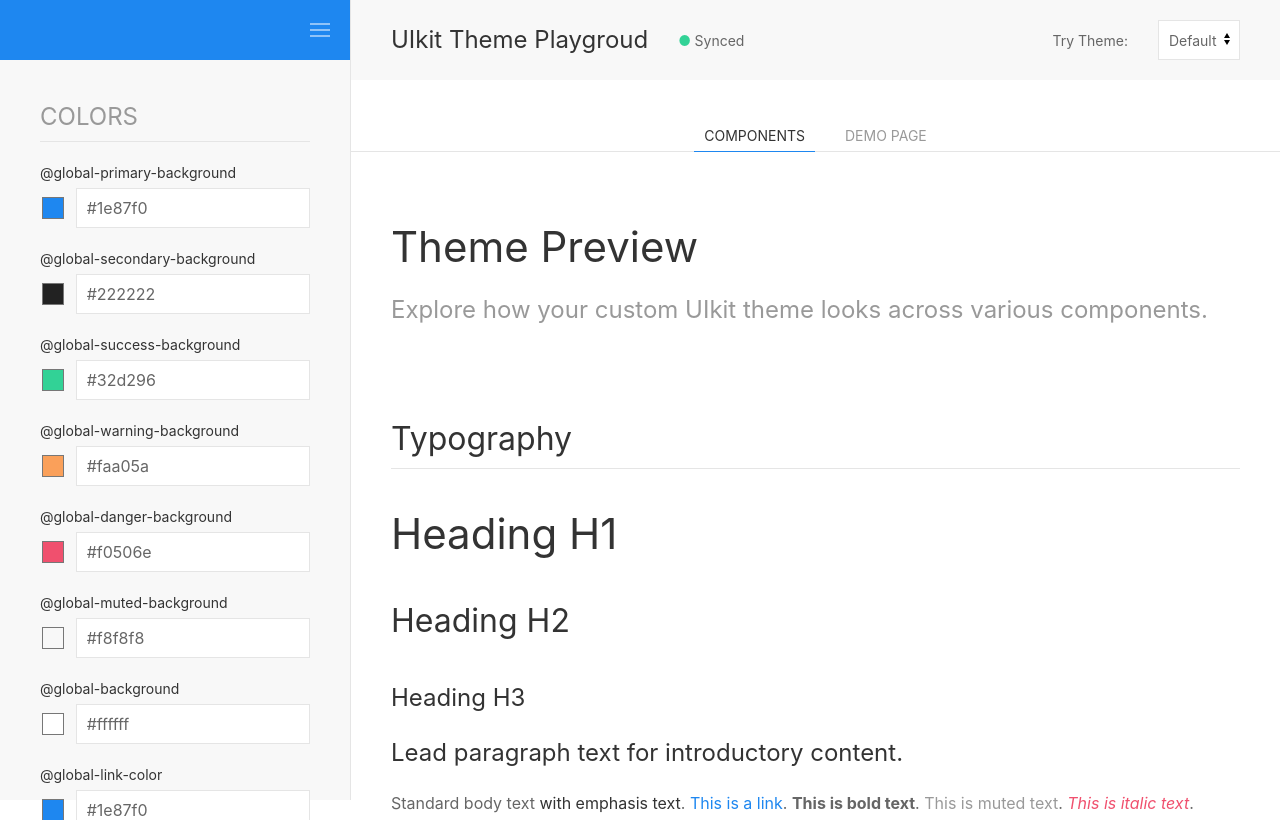
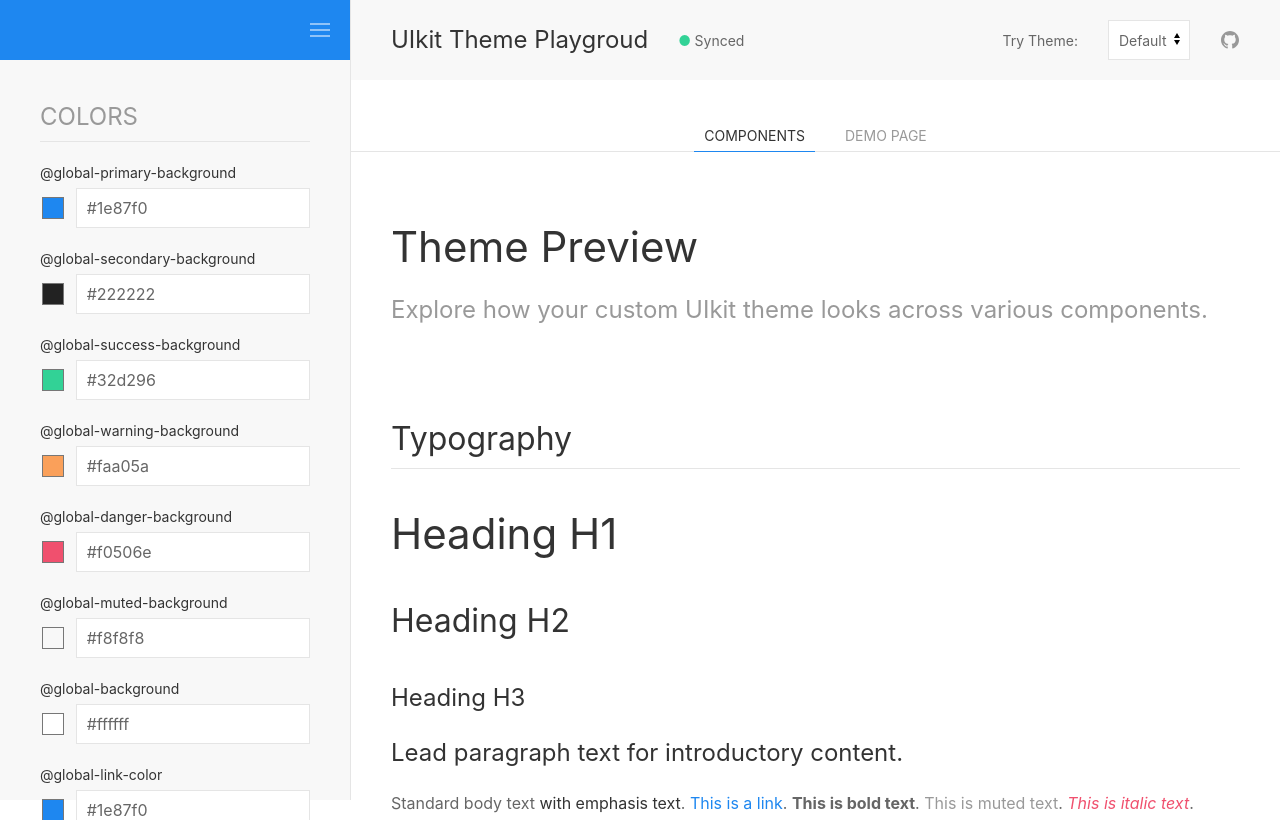
Before and after one commit to cyishere/uikit-theme-playground, a Vue app: page / in a window 1280 px wide. Shown: the top 822 px of the page. Built offline with nearby package versions, Linux system fonts and the light colour scheme.

Commit message:
Feat: add GitHub link

```diff
--- a/src/components/TopBar.vue
+++ b/src/components/TopBar.vue
@@ -56,6 +56,16 @@ const handleChangeTheme = (e: Event) => {
             </option>
           </select>
         </div>
+        <div class="uk-navbar-item">
+          <a
+            href="https://github.com/cyishere/uikit-theme-playground"
+            target="_blank"
+            class="uk-icon-link"
+            uk-icon="github"
+          >
+            <span hidden>View on GitHub</span>
+          </a>
+        </div>
       </div>
     </header>
   </div>
```
